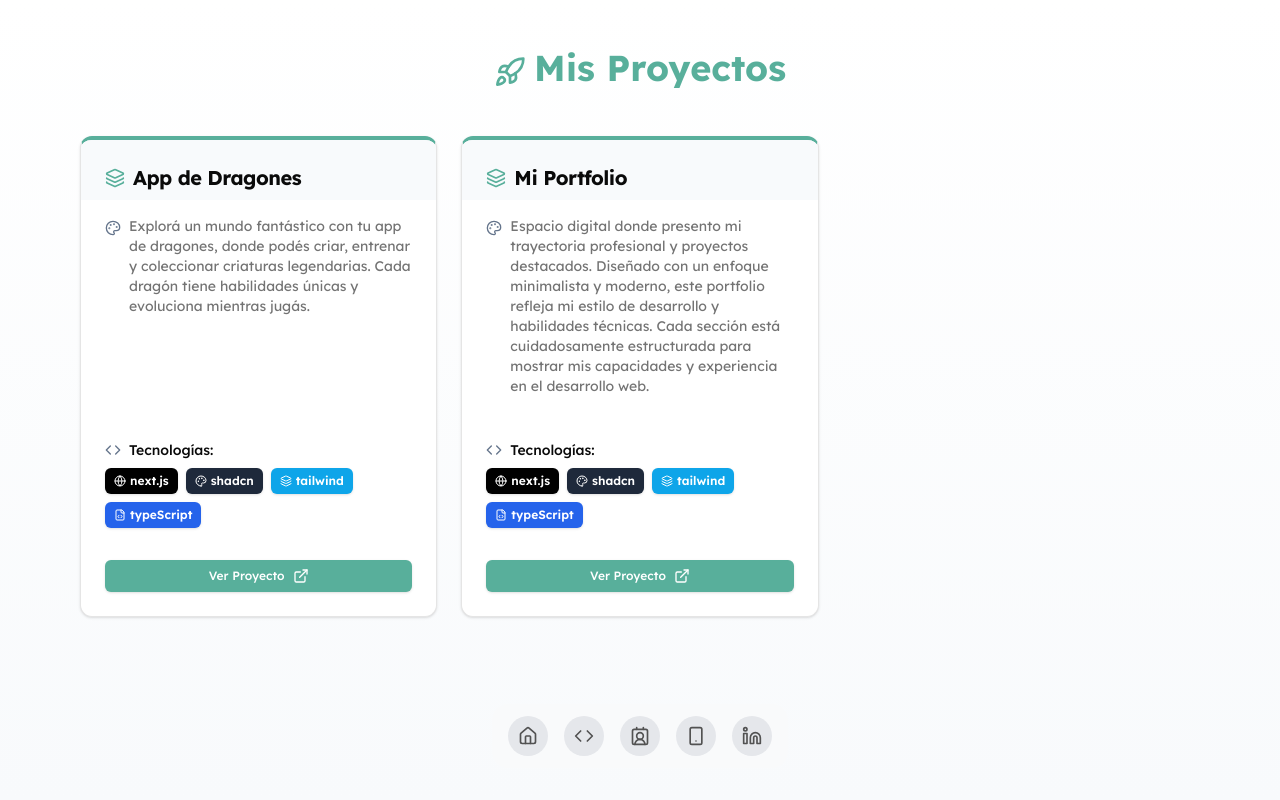
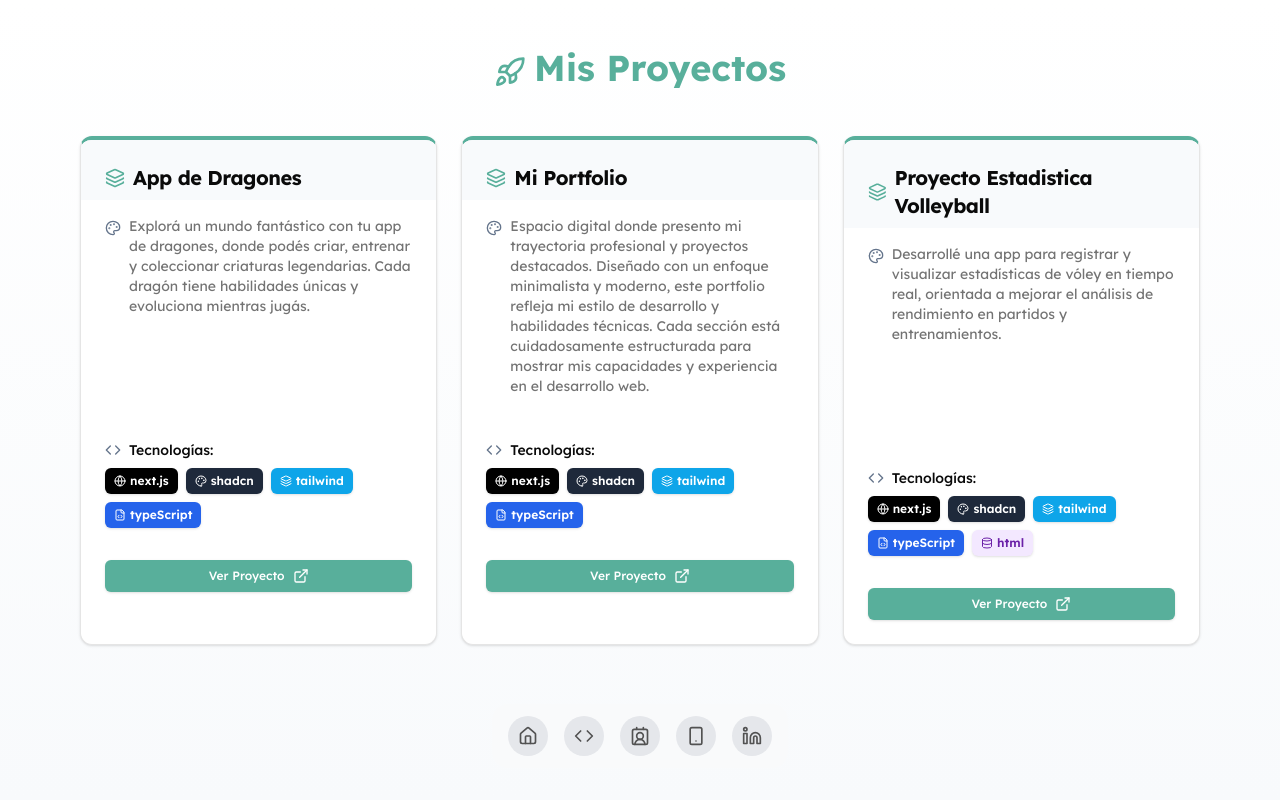
Before and after one commit to rafatreggia/myportfolio, a Next.js app in the folder frontend/: page /proyectos in a window 1280 px wide. Shown: the top 800 px of the page. Built offline with nearby package versions, Linux system fonts and the light colour scheme.

Commit message:
agrego nuevo proyecto

```diff
--- a/frontend/app/proyectos/page.jsx
+++ b/frontend/app/proyectos/page.jsx
@@ -35,6 +35,13 @@ const Page = () => {
         "Espacio digital donde presento mi trayectoria profesional y proyectos destacados. Diseñado con un enfoque minimalista y moderno, este portfolio refleja mi estilo de desarrollo y habilidades técnicas. Cada sección está cuidadosamente estructurada para mostrar mis capacidades y experiencia en el desarrollo web.",
       link: "https://rafatreggia.vercel.app/",
       tecnologias: ["next.js", "shadcn", "tailwind", "typeScript"],
+    },
+    {
+      nombre: "Proyecto Estadistica Volleyball",
+      descripcion:
+        "Desarrollé una app para registrar y visualizar estadísticas de vóley en tiempo real, orientada a mejorar el análisis de rendimiento en partidos y entrenamientos.",
+      link: "https://proyectoestadistica.vercel.app/",
+      tecnologias: ["next.js", "shadcn", "tailwind", "typeScript", "html"],
     },
     // Puedes agregar más proyectos aquí
   ];
```
